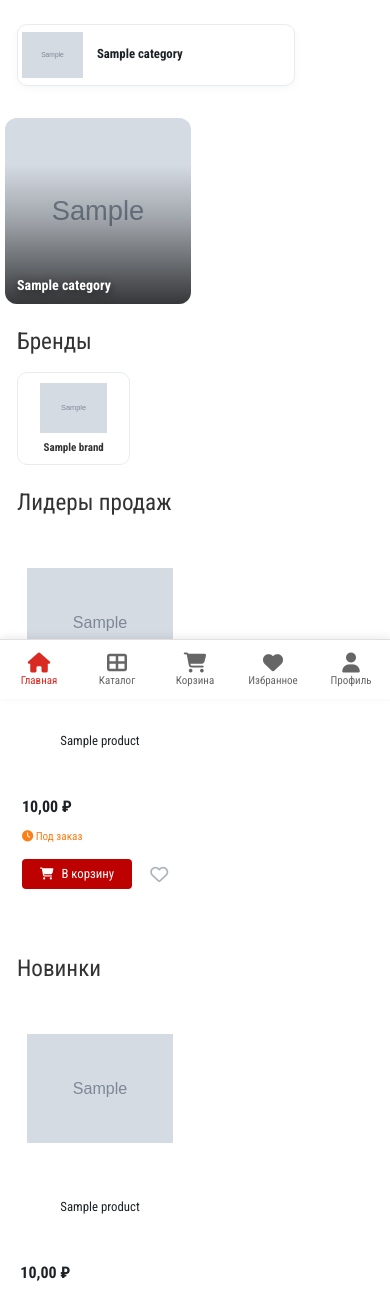
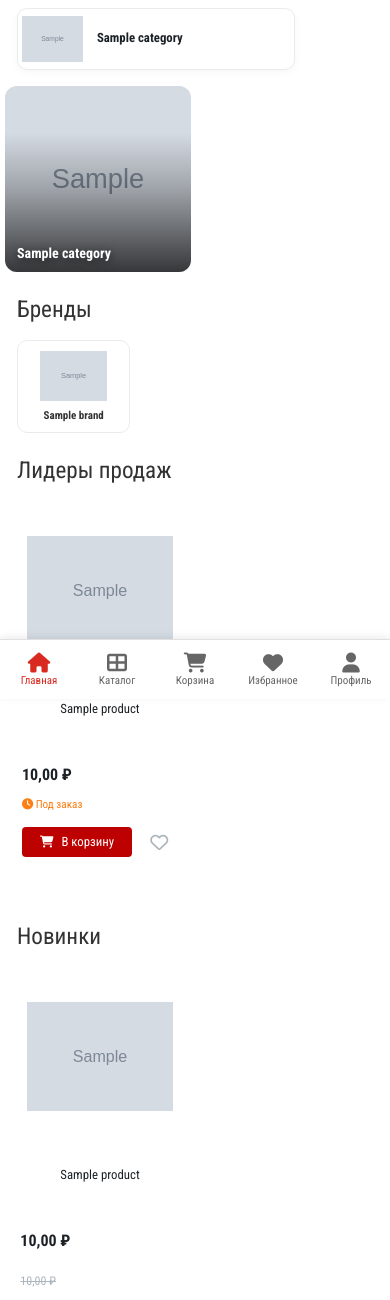
Before and after one commit to ashishelskiy/pro-instrument, a Django app: page / in a window 390 px wide. Shown: the part 145-1445 px from the top of the page. Run offline with Django 5.2, Linux system fonts and the light colour scheme; tables that the repository leaves empty hold one stand-in row (values such as "Sample post"); grey boxes marked "Sample" are stand-in pictures.

Commit message:
Фикс отступов

```diff
--- a/static/css/style.css
+++ b/static/css/style.css
@@ -1727,7 +1727,8 @@ main {
     }
 
     #bannerCarousel .carousel-item img {
-        height: 200px;
+        height: auto;
+        aspect-ratio: 4 / 3;
     }
 
     #bannerCarousel .carousel-caption h5 {
@@ -1756,7 +1757,8 @@ main {
 
 @media (max-width: 576px) {
     #bannerCarousel .carousel-item img {
-        height: 150px;
+        height: auto;
+        aspect-ratio: 4 / 3;
     }
 
     #bannerCarousel .carousel-caption h5 {
--- a/templates/base.html
+++ b/templates/base.html
@@ -1427,7 +1427,7 @@
         {% endif %}
 
         <main>
-            <div class="container mt-4">
+            <div class="container mt-2">
                 {% block breadcrumb %}
                 <nav aria-label="breadcrumb">
                     <ol class="breadcrumb">
--- a/templates/catalog/index.html
+++ b/templates/catalog/index.html
@@ -45,7 +45,7 @@
 
 <!-- Мобильные: горизонтальная скролл-лента -->
 {% if categories %}
-    <div class="d-md-none mb-4">
+    <div class="d-md-none mb-2">
         <div class="categories-scroll">
             {% for category in categories %}
                 <a href="{% url 'catalog:category_detail' category.slug %}"
```
